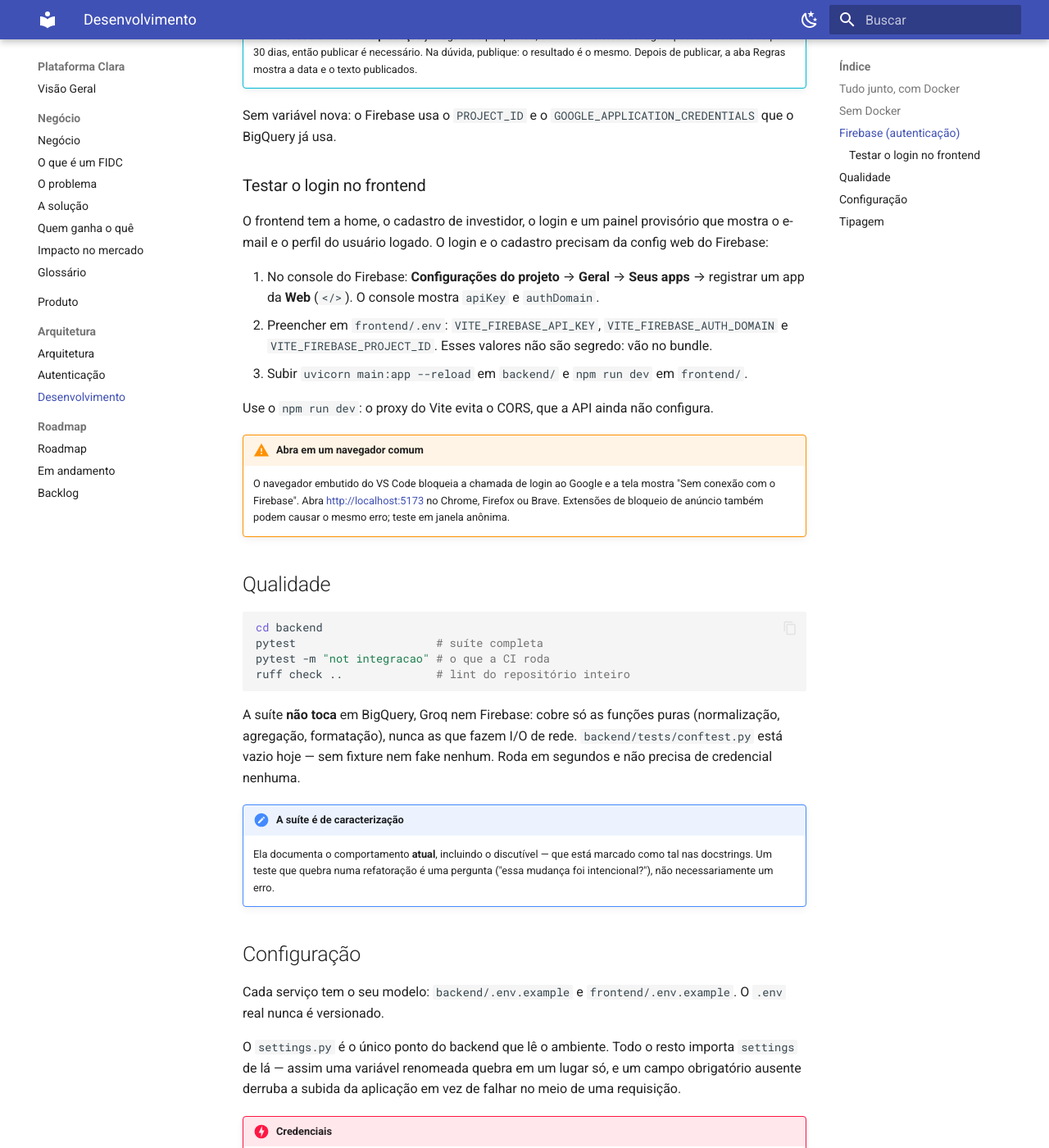
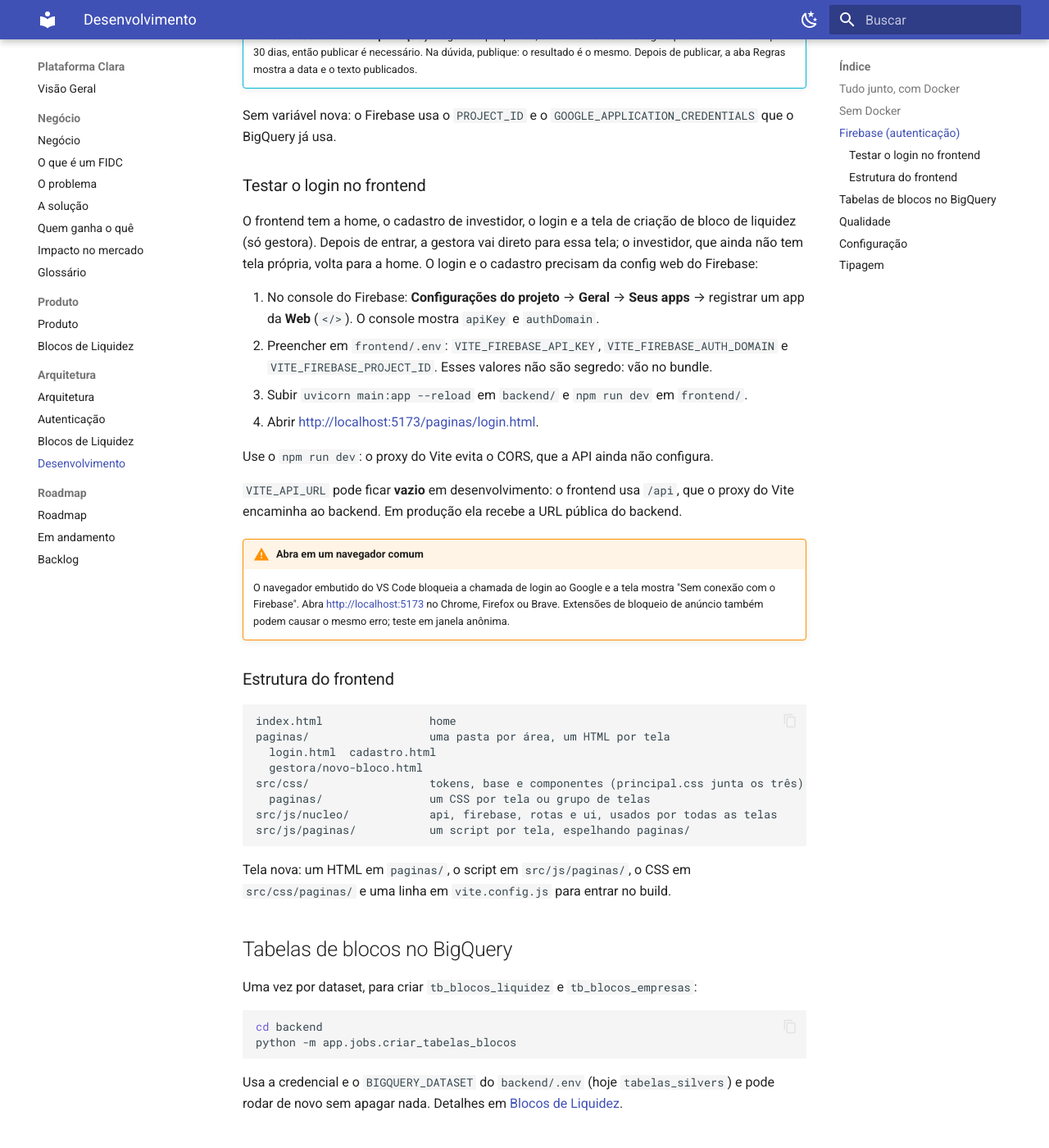
Before and after one commit to Moreira-89/plataforma_clara, an MkDocs documentation site: the page built from docs/arquitetura/desenvolvimento.md, in a window 1280 px wide and 1400 px high, scrolled down 1867 px. Shown: the whole window at 82% size. Built offline with MkDocs 1.6.1 and Material for MkDocs 9.7.7, drawn with Linux system fonts in a browser that asks for light colours.

Commit message:
docs: blocos de liquidez, estrutura do frontend e CLAUDE.md
- Produto: tela de criacao de bloco, etiquetas e pendencias
- Arquitetura: tabelas, rotas e limites de blocos
- Desenvolvimento: estrutura do frontend, VITE_API_URL e job das tabelas
- Roadmap e tabela de rotas atualizados

Co-Authored-By: Claude Opus 5.5 <noreply@anthropic.com>

````diff
--- a/docs/arquitetura/desenvolvimento.md
+++ b/docs/arquitetura/desenvolvimento.md
@@ -79,23 +79,56 @@ que o BigQuery já usa.
 
 ### Testar o login no frontend
 
-O frontend tem a home, o cadastro de investidor, o login e um painel provisório
-que mostra o e-mail e o perfil do usuário logado. O login e o cadastro precisam da
-config web do Firebase:
+O frontend tem a home, o cadastro de investidor, o login e a tela de criação de bloco
+de liquidez (só gestora). Depois de entrar, a gestora vai direto para essa tela; o
+investidor, que ainda não tem tela própria, volta para a home. O login e o cadastro
+precisam da config web do Firebase:
 
 1. No console do Firebase: **Configurações do projeto** → **Geral** → **Seus apps** →
    registrar um app da **Web** (`</>`). O console mostra `apiKey` e `authDomain`.
 2. Preencher em `frontend/.env`: `VITE_FIREBASE_API_KEY`, `VITE_FIREBASE_AUTH_DOMAIN` e
    `VITE_FIREBASE_PROJECT_ID`. Esses valores não são segredo: vão no bundle.
 3. Subir `uvicorn main:app --reload` em `backend/` e `npm run dev` em `frontend/`.
+4. Abrir <http://localhost:5173/paginas/login.html>.
 
 Use o `npm run dev`: o proxy do Vite evita o CORS, que a API ainda não configura.
+
+`VITE_API_URL` pode ficar **vazio** em desenvolvimento: o frontend usa `/api`, que o
+proxy do Vite encaminha ao backend. Em produção ela recebe a URL pública do backend.
 
 !!! warning "Abra em um navegador comum"
     O navegador embutido do VS Code bloqueia a chamada de login ao Google e a tela
     mostra "Sem conexão com o Firebase". Abra <http://localhost:5173> no Chrome,
     Firefox ou Brave. Extensões de bloqueio de anúncio também podem causar o mesmo
     erro; teste em janela anônima.
+
+### Estrutura do frontend
+
+```
+index.html                home
+paginas/                  uma pasta por área, um HTML por tela
+  login.html  cadastro.html
+  gestora/novo-bloco.html
+src/css/                  tokens, base e componentes (principal.css junta os três)
+  paginas/                um CSS por tela ou grupo de telas
+src/js/nucleo/            api, firebase, rotas e ui, usados por todas as telas
+src/js/paginas/           um script por tela, espelhando paginas/
+```
+
+Tela nova: um HTML em `paginas/`, o script em `src/js/paginas/`, o CSS em
+`src/css/paginas/` e uma linha em `vite.config.js` para entrar no build.
+
+## Tabelas de blocos no BigQuery
+
+Uma vez por dataset, para criar `tb_blocos_liquidez` e `tb_blocos_empresas`:
+
+```bash
+cd backend
+python -m app.jobs.criar_tabelas_blocos
+```
+
+Usa a credencial e o `BIGQUERY_DATASET` do `backend/.env` (hoje `tabelas_silvers`) e pode
+rodar de novo sem apagar nada. Detalhes em [Blocos de Liquidez](blocos.md).
 
 ## Qualidade
 
--- a/mkdocs.yml
+++ b/mkdocs.yml
@@ -34,10 +34,13 @@ nav:
       - Quem ganha o quê: negocio/beneficios.md
       - Impacto no mercado: negocio/impacto.md
       - Glossário: negocio/glossario.md
-  - Produto: produto/index.md
+  - Produto:
+      - produto/index.md
+      - Blocos de Liquidez: produto/blocos-de-liquidez.md
   - Arquitetura:
       - arquitetura/index.md
       - Autenticação: arquitetura/autenticacao.md
+      - Blocos de Liquidez: arquitetura/blocos.md
       - Desenvolvimento: arquitetura/desenvolvimento.md
   - Roadmap:
       - roadmap/index.md
````
Also changed, not shown: CLAUDE.md (+14 -6 lines), docs/arquitetura/blocos.md (added, +72 -0 lines), docs/arquitetura/index.md (+5 -1 lines), docs/produto/blocos-de-liquidez.md (added, +89 -0 lines), docs/produto/index.md (+4 -1 lines), docs/roadmap/em-andamento.md (+7 -3 lines).
